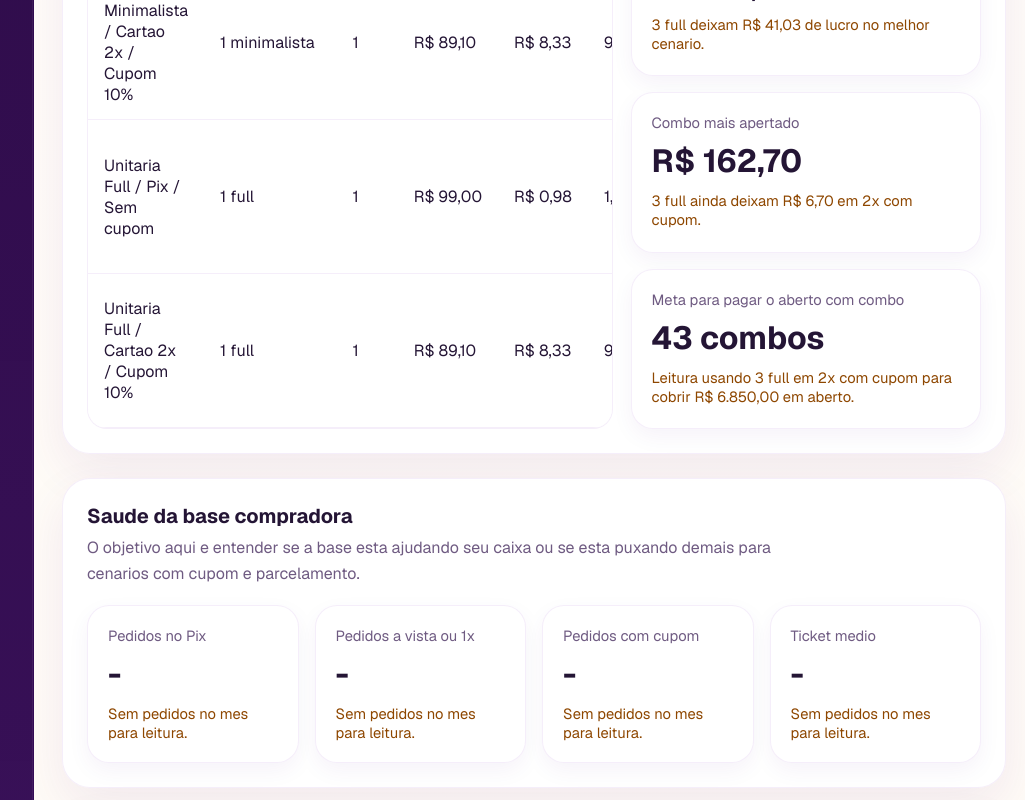
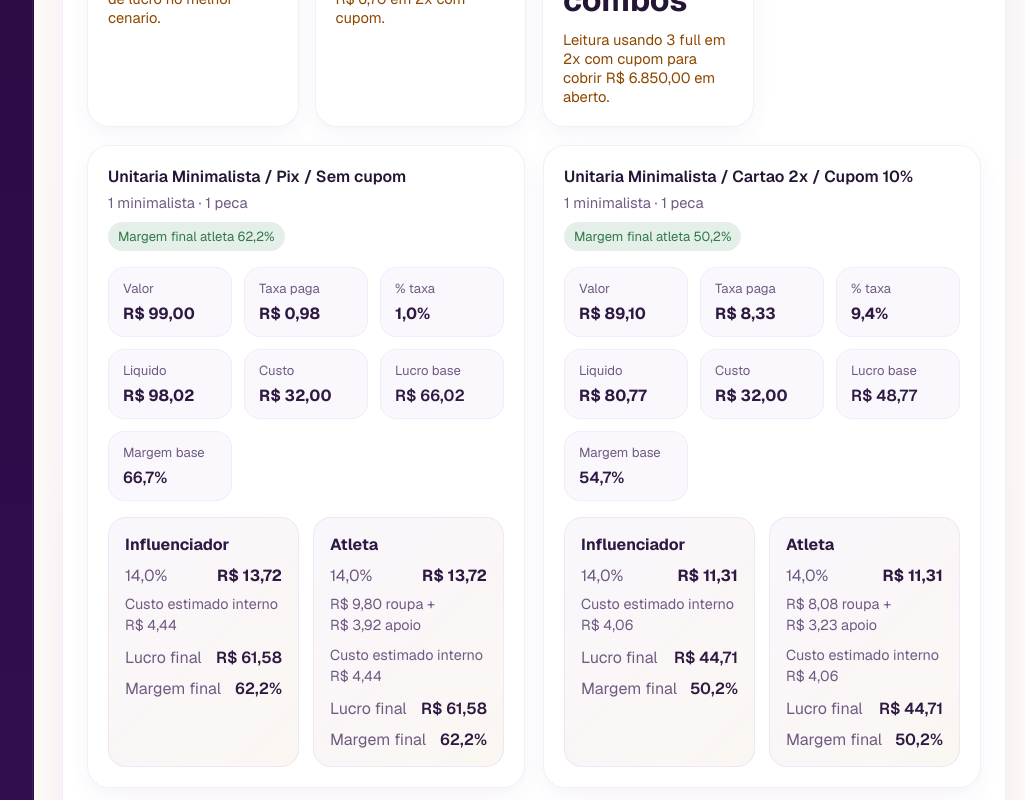
Before and after one commit to TwinexTecnologia/Repeticao-maxima, a Next.js app in the folder web/: page / in a window 1280 px wide. Shown: the part 3000-3800 px from the top of the page, without its empty margins (246-1271 px from the left). Built offline with nearby package versions, Linux system fonts and the light colour scheme; no server answers.

Commit message:
feat: reorganiza cenarios da dashboard

```diff
--- a/web/src/app/page.tsx
+++ b/web/src/app/page.tsx
@@ -169,96 +169,22 @@ export default async function Home() {
       </section>
 
       <section className={styles.section}>
-        <div className={styles.twoColumn}>
-          <div>
         <div className={styles.sectionHeader}>
           <div>
             <div className={styles.sectionTitle}>Cenarios que mais mexem na margem</div>
             <p className={styles.sectionSubtitle}>
-                  A tabela abaixo foca nos cenarios mais provaveis hoje: Pix,
-                  cupom e cartao ate 2x, tanto no unitario quanto no combo.
+              Aqui a leitura fica em uma pagina so, sem tabela larga. Cada card
+              resume o cenario, o impacto do parceiro e a margem ajustada.
             </p>
           </div>
         </div>
 
-            <div className={styles.tableWrap}>
-              <table className={styles.table}>
-                <thead>
-                  <tr>
-                    <th>Cenario</th>
-                    <th>Composicao</th>
-                    <th>Qtd</th>
-                    <th>Valor</th>
-                    <th>Taxa paga</th>
-                    <th>% taxa</th>
-                    <th>Liquido</th>
-                    <th>Custo</th>
-                    <th>Lucro</th>
-                    <th>Margem</th>
-                    <th>Influenciador</th>
-                    <th>Atleta</th>
-                    <th>Lucro c/ influ</th>
-                    <th>Margem c/ influ</th>
-                    <th>Lucro c/ atleta</th>
-                    <th>Margem c/ atleta</th>
-                  </tr>
-                </thead>
-                <tbody>
-                  {snapshot.strategicScenarioRows.map((row) => (
-                    <tr key={row.title}>
-                      <td>{row.title}</td>
-                      <td>{row.mixLabel}</td>
-                      <td>{row.quantity}</td>
-                      <td>{formatMoney(row.discountedRevenue)}</td>
-                      <td>{formatMoney(row.feeCost)}</td>
-                      <td>{formatPercent(row.feePercentOnRevenue)}</td>
-                      <td>{formatMoney(row.netReceived)}</td>
-                      <td>{formatMoney(row.costTotal)}</td>
-                      <td className={getProfitToneClass(row.marginPercent)}>
-                        {formatMoney(row.netProfit)}
-                      </td>
-                      <td className={getProfitToneClass(row.marginPercent)}>
-                        {formatPercent(row.marginPercent)}
-                      </td>
-                      <td className={styles.tableCellTight}>
-                        <strong>{formatPercent(row.influencerPercent)}</strong>
-                        <div>{formatMoney(row.influencerBenefitValue)}</div>
-                        <div>Custo est. {formatMoney(row.influencerBenefitCost)}</div>
-                      </td>
-                      <td className={styles.tableCellTight}>
-                        <strong>{formatPercent(row.athleteTotalPercent)}</strong>
-                        <div>{formatMoney(row.athleteTotalBenefitValue)}</div>
-                        <div>
-                          {formatMoney(row.athleteProductBenefitValue)} roupa +{" "}
-                          {formatMoney(row.athleteSupportBenefitValue)} apoio
-                        </div>
-                        <div>Custo est. {formatMoney(row.athleteTotalBenefitCost)}</div>
-                      </td>
-                      <td className={getProfitToneClass(row.influencerAdjustedMarginPercent)}>
-                        {formatMoney(row.influencerAdjustedProfit)}
-                      </td>
-                      <td className={getProfitToneClass(row.influencerAdjustedMarginPercent)}>
-                        {formatPercent(row.influencerAdjustedMarginPercent)}
-                      </td>
-                      <td className={getProfitToneClass(row.athleteAdjustedMarginPercent)}>
-                        {formatMoney(row.athleteAdjustedProfit)}
-                      </td>
-                      <td className={getProfitToneClass(row.athleteAdjustedMarginPercent)}>
-                        {formatPercent(row.athleteAdjustedMarginPercent)}
-                      </td>
-                    </tr>
-                  ))}
-                </tbody>
-              </table>
-            </div>
-          </div>
-
-          <div className={styles.stack}>
         <div className={styles.callout}>
           <h3>Leitura comercial direta</h3>
           <p>{snapshot.marginDiagnosis}</p>
         </div>
 
+        <div className={styles.metricGrid}>
           {snapshot.pricingFocusMetrics.map((metric) => (
             <article key={metric.label} className={styles.metricCard}>
               <div className={styles.metricLabel}>{metric.label}</div>
@@ -267,6 +193,126 @@ export default async function Home() {
             </article>
           ))}
         </div>
+
+        <div className={styles.scenarioGrid}>
+          {snapshot.strategicScenarioRows.map((row) => (
+            <article key={row.title} className={styles.scenarioCard}>
+              <div className={styles.listTitleRow}>
+                <div>
+                  <div className={styles.listTitle}>{row.title}</div>
+                  <p className={styles.scenarioSubtitle}>
+                    {row.mixLabel} · {row.quantity} peca{row.quantity > 1 ? "s" : ""}
+                  </p>
+                </div>
+                <span
+                  className={`${styles.pill} ${getAlertPillClass(
+                    getMarginAlertLevel(row.athleteAdjustedMarginPercent),
+                  )}`}
+                >
+                  Margem final atleta {formatPercent(row.athleteAdjustedMarginPercent)}
+                </span>
+              </div>
+
+              <div className={styles.scenarioStatsGrid}>
+                <div className={styles.scenarioStat}>
+                  <span>Valor</span>
+                  <strong>{formatMoney(row.discountedRevenue)}</strong>
+                </div>
+                <div className={styles.scenarioStat}>
+                  <span>Taxa paga</span>
+                  <strong>{formatMoney(row.feeCost)}</strong>
+                </div>
+                <div className={styles.scenarioStat}>
+                  <span>% taxa</span>
+                  <strong>{formatPercent(row.feePercentOnRevenue)}</strong>
+                </div>
+                <div className={styles.scenarioStat}>
+                  <span>Liquido</span>
+                  <strong>{formatMoney(row.netReceived)}</strong>
+                </div>
+                <div className={styles.scenarioStat}>
+                  <span>Custo</span>
+                  <strong>{formatMoney(row.costTotal)}</strong>
+                </div>
+                <div className={styles.scenarioStat}>
+                  <span>Lucro base</span>
+                  <strong className={getProfitToneClass(row.marginPercent)}>
+                    {formatMoney(row.netProfit)}
+                  </strong>
+                </div>
+                <div className={styles.scenarioStat}>
+                  <span>Margem base</span>
+                  <strong className={getProfitToneClass(row.marginPercent)}>
+                    {formatPercent(row.marginPercent)}
+                  </strong>
+                </div>
+              </div>
+
+              <div className={styles.scenarioPartnerGrid}>
+                <div className={styles.scenarioPartnerCard}>
+                  <div className={styles.scenarioPartnerTitle}>Influenciador</div>
+                  <div className={styles.scenarioPartnerMeta}>
+                    <span>{formatPercent(row.influencerPercent)}</span>
+                    <strong>{formatMoney(row.influencerBenefitValue)}</strong>
+                  </div>
+                  <p className={styles.scenarioPartnerDetail}>
+                    Custo estimado interno {formatMoney(row.influencerBenefitCost)}
+                  </p>
+                  <div className={styles.scenarioPartnerMeta}>
+                    <span>Lucro final</span>
+                    <strong
+                      className={getProfitToneClass(
+                        row.influencerAdjustedMarginPercent,
+                      )}
+                    >
+                      {formatMoney(row.influencerAdjustedProfit)}
+                    </strong>
+                  </div>
+                  <div className={styles.scenarioPartnerMeta}>
+                    <span>Margem final</span>
+                    <strong
+                      className={getProfitToneClass(
+                        row.influencerAdjustedMarginPercent,
+                      )}
+                    >
+                      {formatPercent(row.influencerAdjustedMarginPercent)}
+                    </strong>
+                  </div>
+                </div>
+
+                <div className={styles.scenarioPartnerCard}>
+                  <div className={styles.scenarioPartnerTitle}>Atleta</div>
+                  <div className={styles.scenarioPartnerMeta}>
+                    <span>{formatPercent(row.athleteTotalPercent)}</span>
+                    <strong>{formatMoney(row.athleteTotalBenefitValue)}</strong>
+                  </div>
+                  <p className={styles.scenarioPartnerDetail}>
+                    {formatMoney(row.athleteProductBenefitValue)} roupa +{" "}
+                    {formatMoney(row.athleteSupportBenefitValue)} apoio
+                  </p>
+                  <p className={styles.scenarioPartnerDetail}>
+                    Custo estimado interno {formatMoney(row.athleteTotalBenefitCost)}
+                  </p>
+                  <div className={styles.scenarioPartnerMeta}>
+                    <span>Lucro final</span>
+                    <strong
+                      className={getProfitToneClass(row.athleteAdjustedMarginPercent)}
+                    >
+                      {formatMoney(row.athleteAdjustedProfit)}
+                    </strong>
+                  </div>
+                  <div className={styles.scenarioPartnerMeta}>
+                    <span>Margem final</span>
+                    <strong
+                      className={getProfitToneClass(row.athleteAdjustedMarginPercent)}
+                    >
+                      {formatPercent(row.athleteAdjustedMarginPercent)}
+                    </strong>
+                  </div>
+                </div>
+              </div>
+            </article>
+          ))}
         </div>
       </section>
 
--- a/web/src/components/panel.module.css
+++ b/web/src/components/panel.module.css
@@ -336,6 +336,91 @@
 .tableCellTight div {
   color: #6f5b82;
   font-size: 0.88rem;
+}
+
+.scenarioGrid {
+  margin-top: 18px;
+  display: grid;
+  gap: 18px;
+  grid-template-columns: repeat(2, minmax(0, 1fr));
+}
+
+.scenarioCard {
+  padding: 20px;
+  border-radius: 22px;
+  background: #ffffff;
+  border: 1px solid rgba(123, 44, 191, 0.08);
+  box-shadow: 0 8px 22px rgba(88, 28, 135, 0.05);
+}
+
+.scenarioSubtitle {
+  margin-top: 6px;
+  color: #6f5b82;
+  font-size: 0.92rem;
+}
+
+.scenarioStatsGrid {
+  margin-top: 16px;
+  display: grid;
+  gap: 12px;
+  grid-template-columns: repeat(3, minmax(0, 1fr));
+}
+
+.scenarioStat {
+  padding: 12px 14px;
+  border-radius: 16px;
+  background: rgba(123, 44, 191, 0.03);
+  border: 1px solid rgba(123, 44, 191, 0.06);
+}
+
+.scenarioStat span {
+  display: block;
+  color: #6f5b82;
+  font-size: 0.82rem;
+}
+
+.scenarioStat strong {
+  display: block;
+  margin-top: 6px;
+  color: #2d1941;
+}
+
+.scenarioPartnerGrid {
+  margin-top: 16px;
+  display: grid;
+  gap: 14px;
+  grid-template-columns: repeat(2, minmax(0, 1fr));
+}
+
+.scenarioPartnerCard {
+  padding: 16px;
+  border-radius: 18px;
+  background: linear-gradient(135deg, rgba(123, 44, 191, 0.04), rgba(176, 90, 0, 0.05));
+  border: 1px solid rgba(123, 44, 191, 0.08);
+}
+
+.scenarioPartnerTitle {
+  font-weight: 700;
+  color: #2d1941;
+}
+
+.scenarioPartnerMeta {
+  margin-top: 10px;
+  display: flex;
+  justify-content: space-between;
+  gap: 12px;
+  color: #6f5b82;
+}
+
+.scenarioPartnerMeta strong {
+  color: #2d1941;
+}
+
+.scenarioPartnerDetail {
+  margin-top: 8px;
+  color: #6f5b82;
+  font-size: 0.9rem;
+  line-height: 1.5;
 }
 
 .profitStrong {
@@ -921,7 +1006,9 @@
 
   .catalogGrid,
   .orderItemGrid,
-  .jsonGrid {
+  .jsonGrid,
+  .scenarioGrid,
+  .scenarioPartnerGrid {
     grid-template-columns: 1fr;
   }
 
@@ -973,7 +1060,10 @@
   .catalogGrid,
   .orderItemGrid,
   .jsonGrid,
-  .definitionGrid {
+  .definitionGrid,
+  .scenarioGrid,
+  .scenarioPartnerGrid,
+  .scenarioStatsGrid {
     grid-template-columns: 1fr;
   }
 }
```
Lines whose indentation alone changed are shown as unchanged.
